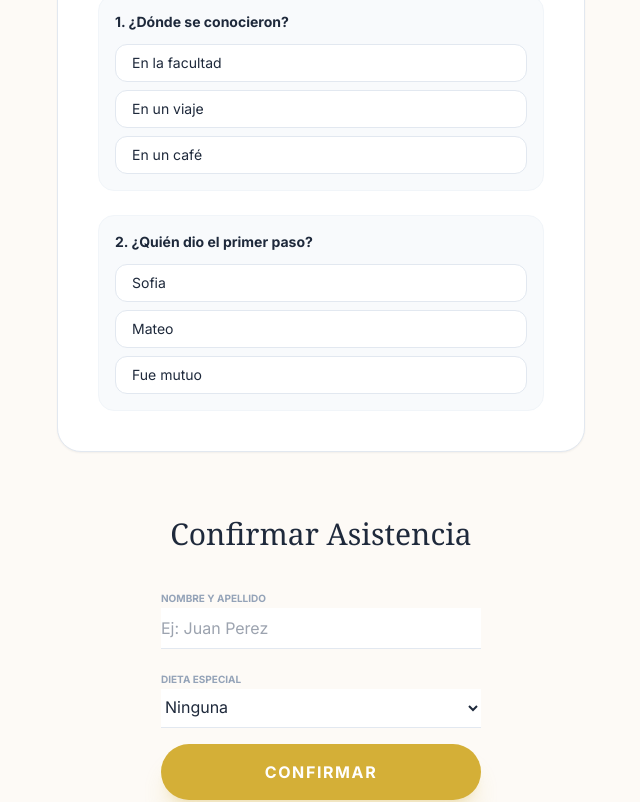
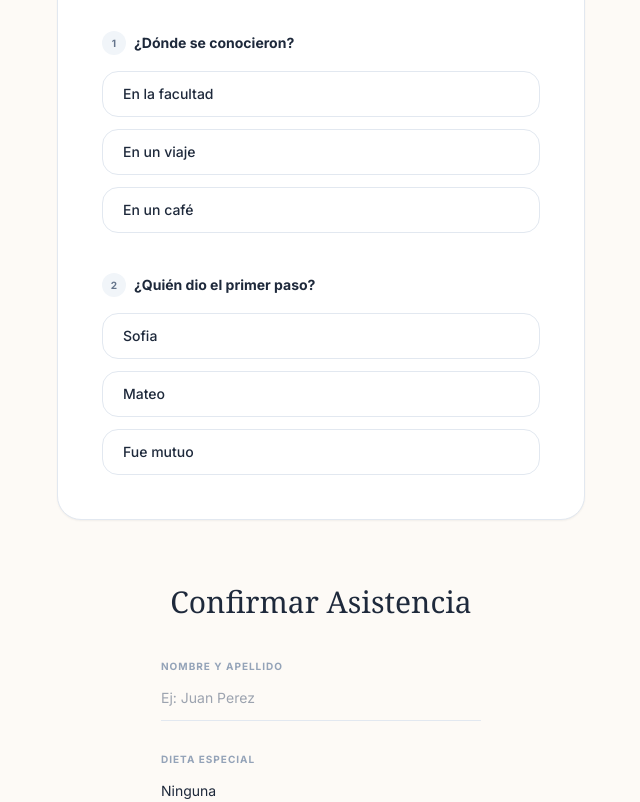
Before and after one commit to mathyled/matetech, a Next.js app: page /demos/wedding in a window 1280 px wide. Shown: the part 1820-2622 px from the top of the page, without its empty margins (319-959 px from the left). Built offline with nearby package versions, Linux system fonts and the light colour scheme.

Commit message:
fix: catalog cart functionality, wedding trivia feedback, and catalog images

```diff
--- a/app/demos/catalog/page.tsx
+++ b/app/demos/catalog/page.tsx
@@ -1,102 +1,214 @@
 "use client"
 
 import { useState } from "react"
-import { ShoppingCart, Search, Menu, ArrowLeft, MessageCircle } from "lucide-react"
+import { ShoppingCart, ArrowLeft, MessageCircle, Plus, Minus, X } from "lucide-react"
 import Image from "next/image"
 import Link from "next/link"
+import { Button } from "@/components/ui/button"
 
 const products = [
-  { id: 1, name: "Flat White", price: 4500, category: "Cafetería", image: "https://images.unsplash.com/photo-1541167760496-162955ed8a9f?q=80&w=300&h=300&auto=format&fit=crop" },
+  { id: 1, name: "Flat White", price: 4500, category: "Cafetería", image: "https://images.unsplash.com/photo-1514432324607-a09d9b4aefdd?q=80&w=300&h=300&auto=format&fit=crop" },
   { id: 2, name: "Avocado Toast", price: 8900, category: "Brunch", image: "https://images.unsplash.com/photo-1525351484163-7529414344d8?q=80&w=300&h=300&auto=format&fit=crop" },
   { id: 3, name: "Cheesecake de Frutos Rojos", price: 6200, category: "Pastelería", image: "https://images.unsplash.com/photo-1533134242443-d4fd215305ad?q=80&w=300&h=300&auto=format&fit=crop" },
   { id: 4, name: "Iced Latte", price: 4800, category: "Cafetería", image: "https://images.unsplash.com/photo-1517701604599-bb29b565090c?q=80&w=300&h=300&auto=format&fit=crop" },
 ]
 
 export default function CatalogDemo() {
-  const [cartCount, setCartCount] = useState(0)
-  const [activeCategory, setActiveCategory] = useState("All")
+  const [activeCategory, setActiveCategory] = useState("Todos")
+  const [cart, setCart] = useState<{ [key: number]: number }>({})
+  const [isCartOpen, setIsCartOpen] = useState(false)
 
-  const filteredProducts = activeCategory === "All"
+  const cartCount = Object.values(cart).reduce((sum, q) => sum + q, 0)
+  const cartTotal = Object.entries(cart).reduce((total, [id, q]) => {
+    const product = products.find(p => p.id === parseInt(id))
+    return total + (product ? product.price * q : 0)
+  }, 0)
+
+  const addToCart = (id: number) => {
+    setCart(prev => ({ ...prev, [id]: (prev[id] || 0) + 1 }))
+  }
+
+  const removeFromCart = (id: number) => {
+    setCart(prev => {
+      const newCart = { ...prev }
+      if (newCart[id] > 1) {
+        newCart[id] -= 1
+      } else {
+        delete newCart[id]
+      }
+      return newCart
+    })
+  }
+
+  const filteredProducts = activeCategory === "Todos"
     ? products
     : products.filter(p => p.category === activeCategory)
 
+  const whatsappMessage = () => {
+    let message = "Hola! Me interesa hacer un pedido:\n\n"
+    Object.entries(cart).forEach(([id, q]) => {
+      const product = products.find(p => p.id === parseInt(id))
+      if (product) {
+        message += `- ${q}x ${product.name} ($${product.price * q})\n`
+      }
+    })
+    message += `\n*Total: $${cartTotal}*`
+    return encodeURIComponent(message)
+  }
+
   return (
-    <div className="min-h-screen bg-slate-50 text-slate-900 pb-24">
+    <div className="min-h-screen bg-slate-50 text-slate-900 pb-24 font-sans">
       {/* Header */}
-      <header className="sticky top-0 z-50 bg-white/80 px-6 py-4 backdrop-blur-md flex items-center justify-between border-b border-slate-200">
+      <header className="sticky top-0 z-40 bg-white/80 px-6 py-4 backdrop-blur-md flex items-center justify-between border-b border-slate-200">
          <div className="flex items-center gap-3">
-             <Link href="/" className="p-1 rounded-full border border-slate-200"><ArrowLeft className="h-5 w-5" /></Link>
-             <h1 className="font-bold text-xl italic">Mate <span className="text-orange-600">Cafe</span></h1>
+             <Link href="/" className="p-1 rounded-full border border-slate-200 hover:bg-slate-50 transition-colors"><ArrowLeft className="h-5 w-5" /></Link>
+             <h1 className="font-bold text-xl italic tracking-tight">Mate <span className="text-orange-600">Café</span></h1>
          </div>
-         <div className="relative">
+         <button
+          onClick={() => setIsCartOpen(true)}
+          className="relative p-2 hover:bg-slate-50 rounded-full transition-colors"
+         >
             <ShoppingCart className="h-6 w-6" />
             {cartCount > 0 && (
-                <span className="absolute -top-2 -right-2 bg-orange-600 text-white text-[10px] w-5 h-5 flex items-center justify-center rounded-full font-bold">
+                <span className="absolute -top-1 -right-1 bg-orange-600 text-white text-[10px] w-5 h-5 flex items-center justify-center rounded-full font-bold shadow-lg">
                     {cartCount}
                 </span>
             )}
-         </div>
+         </button>
       </header>
 
-      {/* Hero Category */}
+      {/* Hero */}
       <div className="px-6 py-8">
-          <div className="relative h-40 w-full overflow-hidden rounded-3xl">
-              <Image src="https://images.unsplash.com/photo-1495474472287-4d71bcdd2085?q=80&w=600&auto=format&fit=crop" alt="Cafe Banner" fill className="object-cover" />
-              <div className="absolute inset-0 bg-black/40 flex flex-col justify-center p-8">
-                  <h2 className="text-white text-3xl font-bold tracking-tight">Nueva temporada</h2>
-                  <p className="text-white/80">Explora nuestros sabores premium</p>
+          <div className="relative h-48 w-full overflow-hidden rounded-[2rem] shadow-xl">
+              <Image src="https://images.unsplash.com/photo-1495474472287-4d71bcdd2085?q=80&w=800&auto=format&fit=crop" alt="Cafe Banner" fill className="object-cover" />
+              <div className="absolute inset-0 bg-gradient-to-t from-black/60 to-transparent flex flex-col justify-end p-8">
+                  <h2 className="text-white text-3xl font-bold tracking-tight">Experiencia Mate</h2>
+                  <p className="text-white/80">Los mejores granos, directo a tu mesa.</p>
               </div>
           </div>
       </div>
 
-      {/* Categories */}
-      <div className="flex gap-4 px-6 mb-8 overflow-x-auto no-scrollbar">
-          {["All", "Cafetería", "Pastelería", "Brunch"].map((cat) => (
+      {/* Categorías */}
+      <div className="flex gap-3 px-6 mb-8 overflow-x-auto no-scrollbar py-2">
+          {["Todos", "Cafetería", "Pastelería", "Brunch"].map((cat) => (
               <button
                 key={cat}
                 onClick={() => setActiveCategory(cat)}
-                className={`px-5 py-2 rounded-full border text-sm font-medium whitespace-nowrap transition-colors ${activeCategory === cat ? "bg-slate-900 text-white border-slate-900" : "bg-white border-slate-200"}`}
+                className={`px-6 py-2.5 rounded-full border text-sm font-semibold whitespace-nowrap transition-all ${activeCategory === cat ? "bg-slate-900 text-white border-slate-900 shadow-lg" : "bg-white border-slate-200 text-slate-600 hover:border-slate-400"}`}
               >
                   {cat}
               </button>
           ))}
       </div>
 
-      {/* Grid */}
-      <div className="grid grid-cols-2 gap-4 px-6">
+      {/* Grilla de Productos */}
+      <div className="grid grid-cols-1 sm:grid-cols-2 gap-4 px-6">
           {filteredProducts.map(product => (
-              <div key={product.id} className="bg-white rounded-2xl overflow-hidden border border-slate-200 shadow-sm">
-                  <div className="relative aspect-square">
-                      <Image src={product.image} alt={product.name} fill className="object-cover" />
+              <div key={product.id} className="bg-white rounded-3xl overflow-hidden border border-slate-100 shadow-sm hover:shadow-md transition-shadow p-3 flex gap-4">
+                  <div className="relative h-24 w-24 flex-shrink-0">
+                      <Image src={product.image} alt={product.name} fill className="object-cover rounded-2xl" />
                   </div>
-                  <div className="p-4">
-                      <p className="text-[10px] text-orange-600 font-bold uppercase tracking-wider mb-1">{product.category}</p>
-                      <h3 className="font-bold text-sm mb-2 line-clamp-1">{product.name}</h3>
-                      <div className="flex items-center justify-between">
-                          <span className="font-bold text-slate-900">${product.price}</span>
+                  <div className="flex flex-col justify-between flex-1 py-1">
+                      <div>
+                        <p className="text-[10px] text-orange-600 font-bold uppercase tracking-widest mb-0.5">{product.category}</p>
+                        <h3 className="font-bold text-base mb-1">{product.name}</h3>
+                        <p className="font-bold text-slate-900 text-sm">${product.price}</p>
+                      </div>
+
+                      <div className="flex items-center justify-end">
+                        {cart[product.id] ? (
+                          <div className="flex items-center gap-3 bg-slate-100 rounded-full p-1 border border-slate-200">
+                             <button onClick={() => removeFromCart(product.id)} className="p-1 rounded-full bg-white shadow-sm"><Minus className="h-3 w-3" /></button>
+                             <span className="text-sm font-bold w-4 text-center">{cart[product.id]}</span>
+                             <button onClick={() => addToCart(product.id)} className="p-1 rounded-full bg-slate-900 text-white shadow-sm"><Plus className="h-3 w-3" /></button>
+                          </div>
+                        ) : (
                           <button
-                            onClick={() => setCartCount(c => c + 1)}
-                            className="bg-slate-900 text-white p-2 rounded-lg hover:bg-slate-800 transition-colors"
+                            onClick={() => addToCart(product.id)}
+                            className="bg-slate-900 text-white px-4 py-2 rounded-xl hover:bg-slate-800 transition-colors text-xs font-bold"
                           >
-                              <ShoppingCart className="h-4 w-4" />
+                              Agregar
                           </button>
+                        )}
                       </div>
                   </div>
               </div>
           ))}
       </div>
 
-      {/* Floating Call to Action */}
-      <div className="fixed bottom-6 left-1/2 -translate-x-1/2 w-[calc(100%-48px)] max-w-md">
+      {/* Flotante WhatsApp */}
+      {cartCount > 0 && (
+        <div className="fixed bottom-6 left-1/2 -translate-x-1/2 w-[calc(100%-48px)] max-w-md animate-in slide-in-from-bottom-4 duration-300">
+            <button
+              onClick={() => setIsCartOpen(true)}
+              className="w-full bg-[#25D366] text-white py-4 rounded-3xl font-bold flex items-center justify-between px-8 shadow-2xl shadow-green-500/30 active:scale-[0.98] transition-all"
+            >
+                <div className="flex items-center gap-3">
+                  <MessageCircle className="h-6 w-6" />
+                  <span>Ver Carrito ({cartCount})</span>
+                </div>
+                <span className="text-lg font-black">${cartTotal}</span>
+            </button>
+        </div>
+      )}
+
+      {/* Modal Carrito */}
+      {isCartOpen && (
+        <div className="fixed inset-0 z-50 flex items-end justify-center sm:items-center p-0 sm:p-4 bg-black/40 backdrop-blur-sm animate-in fade-in duration-200">
+           <div className="w-full max-w-md bg-white rounded-t-[2.5rem] sm:rounded-[2.5rem] p-8 shadow-2xl animate-in slide-in-from-bottom-8 duration-300">
+              <div className="flex items-center justify-between mb-8">
+                 <h3 className="text-2xl font-bold italic">Tu <span className="text-orange-600">Pedido</span></h3>
+                 <button onClick={() => setIsCartOpen(false)} className="p-2 hover:bg-slate-100 rounded-full transition-colors"><X className="h-6 w-6" /></button>
+              </div>
+
+              <div className="max-h-[50vh] overflow-y-auto mb-8 pr-2 custom-scrollbar">
+                {Object.entries(cart).length === 0 ? (
+                  <p className="text-center text-slate-400 py-12 italic">Tu carrito está vacío...</p>
+                ) : (
+                  <div className="space-y-6">
+                    {Object.entries(cart).map(([id, q]) => {
+                      const product = products.find(p => p.id === parseInt(id))
+                      if (!product) return null
+                      return (
+                        <div key={id} className="flex items-center justify-between">
+                           <div className="flex items-center gap-4">
+                              <div className="relative h-14 w-14 flex-shrink-0">
+                                <Image src={product.image} alt={product.name} fill className="object-cover rounded-xl" />
+                              </div>
+                              <div>
+                                <h4 className="font-bold text-sm">{product.name}</h4>
+                                <p className="text-xs text-slate-500 tracking-wider font-medium">${product.price} c/u</p>
+                              </div>
+                           </div>
+                           <div className="flex items-center gap-3 bg-slate-50 rounded-full p-1.5 border border-slate-100">
+                              <button onClick={() => removeFromCart(product.id)} className="p-1 rounded-full bg-white shadow-sm border border-slate-100"><Minus className="h-3 w-3" /></button>
+                              <span className="text-sm font-bold w-4 text-center">{q}</span>
+                              <button onClick={() => addToCart(product.id)} className="p-1 rounded-full bg-slate-900 text-white"><Plus className="h-3 w-3" /></button>
+                           </div>
+                        </div>
+                      )
+                    })}
+                  </div>
+                )}
+              </div>
+
+              <div className="border-t border-slate-100 pt-6">
+                <div className="flex justify-between items-center mb-6">
+                   <span className="text-slate-500 font-medium">Total Estimado</span>
+                   <span className="text-3xl font-black text-slate-900">${cartTotal}</span>
+                </div>
                 <a
-            href={`https://wa.me/5491100000000?text=Hola!%20Me%20interesa%20hacer%20un%20pedido%20de%20mi%20carrito%20(${cartCount}%20items)`}
+                  href={`https://wa.me/5491100000000?text=${whatsappMessage()}`}
                   target="_blank"
-            className="w-full bg-[#25D366] text-white py-4 rounded-2xl font-bold flex items-center justify-center gap-3 shadow-xl shadow-green-500/20 active:scale-95 transition-transform"
+                  className={`w-full bg-[#25D366] text-white py-4 rounded-2xl font-bold flex items-center justify-center gap-3 shadow-xl shadow-green-500/20 active:scale-95 transition-transform ${Object.keys(cart).length === 0 ? 'opacity-50 pointer-events-none' : ''}`}
                 >
                     <MessageCircle className="h-6 w-6" />
-              Pedir por WhatsApp ({cartCount})
+                    Enviar Pedido por WhatsApp
                 </a>
               </div>
            </div>
+        </div>
+      )}
+    </div>
   )
 }
--- a/app/demos/wedding/page.tsx
+++ b/app/demos/wedding/page.tsx
@@ -1,12 +1,33 @@
 "use client"
 
 import { useState } from "react"
-import { Heart, MapPin, Calendar, Clock, Music, Gift, ArrowLeft } from "lucide-react"
+import { Heart, MapPin, Calendar, Clock, Music, Gift, ArrowLeft, CheckCircle2, XCircle } from "lucide-react"
 import Image from "next/image"
 import Link from "next/link"
 
+const triviaQuestions = [
+  {
+    id: 1,
+    question: "¿Dónde se conocieron?",
+    options: ["En la facultad", "En un viaje", "En un café"],
+    correct: "En la facultad"
+  },
+  {
+    id: 2,
+    question: "¿Quién dio el primer paso?",
+    options: ["Sofia", "Mateo", "Fue mutuo"],
+    correct: "Sofia"
+  }
+]
+
 export default function WeddingDemo() {
   const [rsvp, setRsvp] = useState(false)
+  const [triviaAnswers, setTriviaAnswers] = useState<{ [key: number]: string }>({})
+
+  const handleTriviaSelect = (questionId: number, option: string) => {
+    if (triviaAnswers[questionId]) return // Ya respondió
+    setTriviaAnswers(prev => ({ ...prev, [questionId]: option }))
+  }
 
   if (rsvp) {
     return (
@@ -42,7 +63,7 @@ export default function WeddingDemo() {
         />
         <div className="absolute inset-0 bg-black/20" />
         <div className="absolute inset-0 flex flex-col items-center justify-center text-white text-center p-6">
-          <span className="text-lg tracking-[0.3em] uppercase mb-4 drop-shadow-md">Nuestra Boda</span>
+          <span className="text-lg tracking-[0.3em] uppercase mb-4 drop-shadow-md tracking-widest font-sans">Nuestra Boda</span>
           <h1 className="text-5xl md:text-7xl mb-4 drop-shadow-xl font-serif">Sofia & Mateo</h1>
           <div className="h-px w-24 bg-white/60 mb-6" />
           <p className="text-xl italic drop-shadow-md">24 de Octubre, 2026</p>
@@ -75,7 +96,7 @@ export default function WeddingDemo() {
           </div>
 
           <div className="flex flex-col items-center">
-            <Music className="h-6 w-6 mb-4 text-[#d4af37]" />
+            <Clock className="h-6 w-6 mb-4 text-[#d4af37]" />
             <h3 className="font-sans font-bold uppercase tracking-widest text-xs mb-2">Dress Code</h3>
             <p>Elegante Sport</p>
           </div>
@@ -90,44 +111,64 @@ export default function WeddingDemo() {
         </div>
 
         {/* TRIVIA QUIZ */}
-        <div className="bg-white border border-slate-200 rounded-3xl p-10 mb-16 shadow-sm">
+        <div className="bg-white border border-slate-200 rounded-3xl p-10 mb-16 shadow-sm overflow-hidden relative">
+           <div className="absolute top-0 right-0 w-32 h-32 bg-[#d4af37]/5 rounded-full -mr-16 -mt-16" />
            <Music className="h-8 w-8 mx-auto mb-4 text-[#d4af37]" />
-           <h3 className="text-xl mb-6">¿Cuánto conocés a los novios?</h3>
-           <div className="space-y-6 text-left font-sans">
-              <div className="p-4 rounded-2xl bg-slate-50 border border-slate-100">
-                <p className="text-sm font-bold mb-3">1. ¿Dónde se conocieron?</p>
-                <div className="grid gap-2">
-                   {["En la facultad", "En un viaje", "En un café"].map((opt) => (
-                     <button key={opt} className="w-full text-left px-4 py-2 rounded-xl border border-slate-200 text-sm hover:border-[#d4af37] transition-colors bg-white">
+           <h3 className="text-xl mb-2">¿Cuánto conocés a los novios?</h3>
+           <p className="text-slate-400 text-xs font-sans mb-8">Poné a prueba tu conocimiento</p>
+
+           <div className="space-y-8 text-left font-sans">
+              {triviaQuestions.map((q) => (
+                <div key={q.id} className="p-1">
+                  <p className="text-sm font-bold mb-4 flex items-center gap-2">
+                    <span className="flex items-center justify-center w-6 h-6 rounded-full bg-slate-100 text-[10px] text-slate-500">{q.id}</span>
+                    {q.question}
+                  </p>
+                  <div className="grid gap-3">
+                    {q.options.map((opt) => {
+                      const isSelected = triviaAnswers[q.id] === opt
+                      const isCorrect = opt === q.correct
+                      const showResult = !!triviaAnswers[q.id]
+
+                      let appearance = "border-slate-100 bg-white"
+                      if (showResult) {
+                        if (isCorrect) appearance = "border-emerald-200 bg-emerald-50 text-emerald-700 shadow-sm"
+                        else if (isSelected && !isCorrect) appearance = "border-rose-200 bg-rose-50 text-rose-700 opacity-80"
+                        else appearance = "border-slate-100 bg-white opacity-40"
+                      } else {
+                        appearance = "border-slate-200 bg-white hover:border-[#d4af37] hover:shadow-md cursor-pointer"
+                      }
+
+                      return (
+                        <button
+                          key={opt}
+                          disabled={showResult}
+                          onClick={() => handleTriviaSelect(q.id, opt)}
+                          className={`flex items-center justify-between w-full text-left px-5 py-3 rounded-2xl border transition-all duration-300 text-sm font-medium ${appearance}`}
+                        >
                           {opt}
+                          {showResult && isCorrect && <CheckCircle2 className="h-4 w-4 text-emerald-500" />}
+                          {showResult && isSelected && !isCorrect && <XCircle className="h-4 w-4 text-rose-500" />}
                         </button>
-                   ))}
+                      )
+                    })}
                   </div>
                 </div>
-              <div className="p-4 rounded-2xl bg-slate-50 border border-slate-100">
-                <p className="text-sm font-bold mb-3">2. ¿Quién dio el primer paso?</p>
-                <div className="grid gap-2">
-                   {["Sofia", "Mateo", "Fue mutuo"].map((opt) => (
-                     <button key={opt} className="w-full text-left px-4 py-2 rounded-xl border border-slate-200 text-sm hover:border-[#d4af37] transition-colors bg-white">
-                        {opt}
-                     </button>
               ))}
-                </div>
-              </div>
            </div>
         </div>
 
         {/* RSVP FORM */}
         <div className="mb-20">
             <h2 className="text-3xl mb-8">Confirmar Asistencia</h2>
-            <div className="space-y-4 max-w-xs mx-auto text-left font-sans">
-                <div>
-                   <label className="text-[10px] uppercase font-bold text-slate-400">Nombre y Apellido</label>
-                   <input type="text" className="w-full bg-white border-b border-slate-200 py-2 outline-none focus:border-[#d4af37] transition-colors" placeholder="Ej: Juan Perez" />
+            <div className="space-y-6 max-w-xs mx-auto text-left font-sans">
+                <div className="group">
+                   <label className="text-[10px] uppercase font-bold text-slate-400 group-focus-within:text-[#d4af37] transition-colors tracking-widest">Nombre y Apellido</label>
+                   <input type="text" className="w-full bg-transparent border-b border-slate-200 py-3 outline-none focus:border-[#d4af37] transition-all text-sm" placeholder="Ej: Juan Perez" />
                 </div>
-                <div>
-                   <label className="text-[10px] uppercase font-bold text-slate-400">Dieta Especial</label>
-                   <select className="w-full bg-white border-b border-slate-200 py-2 outline-none focus:border-[#d4af37] transition-colors">
+                <div className="group">
+                   <label className="text-[10px] uppercase font-bold text-slate-400 group-focus-within:text-[#d4af37] transition-colors tracking-widest">Dieta Especial</label>
+                   <select className="w-full bg-transparent border-b border-slate-200 py-3 outline-none focus:border-[#d4af37] transition-all text-sm appearance-none cursor-pointer">
                        <option>Ninguna</option>
                        <option>Vegetariano</option>
                        <option>Vegano</option>
@@ -136,17 +177,20 @@ export default function WeddingDemo() {
                 </div>
                 <button
                   onClick={() => setRsvp(true)}
-                  className="w-full bg-[#d4af37] text-white py-4 rounded-full mt-8 font-bold tracking-widest shadow-xl shadow-[#d4af37]/20 hover:scale-[1.02] active:scale-[0.98] transition-all"
+                  className="w-full bg-[#d4af37] text-white py-5 rounded-full mt-10 font-bold tracking-widest shadow-2xl shadow-[#d4af37]/30 hover:scale-[1.02] active:scale-[0.98] transition-all text-xs"
                 >
-                  CONFIRMAR
+                  CONFIRMAR ASISTENCIA
                 </button>
             </div>
         </div>
 
-        <p className="mt-12 text-[10px] uppercase tracking-[0.3em] text-slate-400 font-sans">
+        <div className="mt-24 pt-12 border-t border-slate-100">
+          <Heart className="h-5 w-5 mx-auto mb-4 text-[#d4af37]/30" />
+          <p className="text-[10px] uppercase tracking-[0.4em] text-slate-400 font-sans font-medium">
               Sofia & Mateo — 2026
           </p>
         </div>
       </div>
+    </div>
   )
 }
```
Lines whose indentation alone changed are shown as unchanged.
